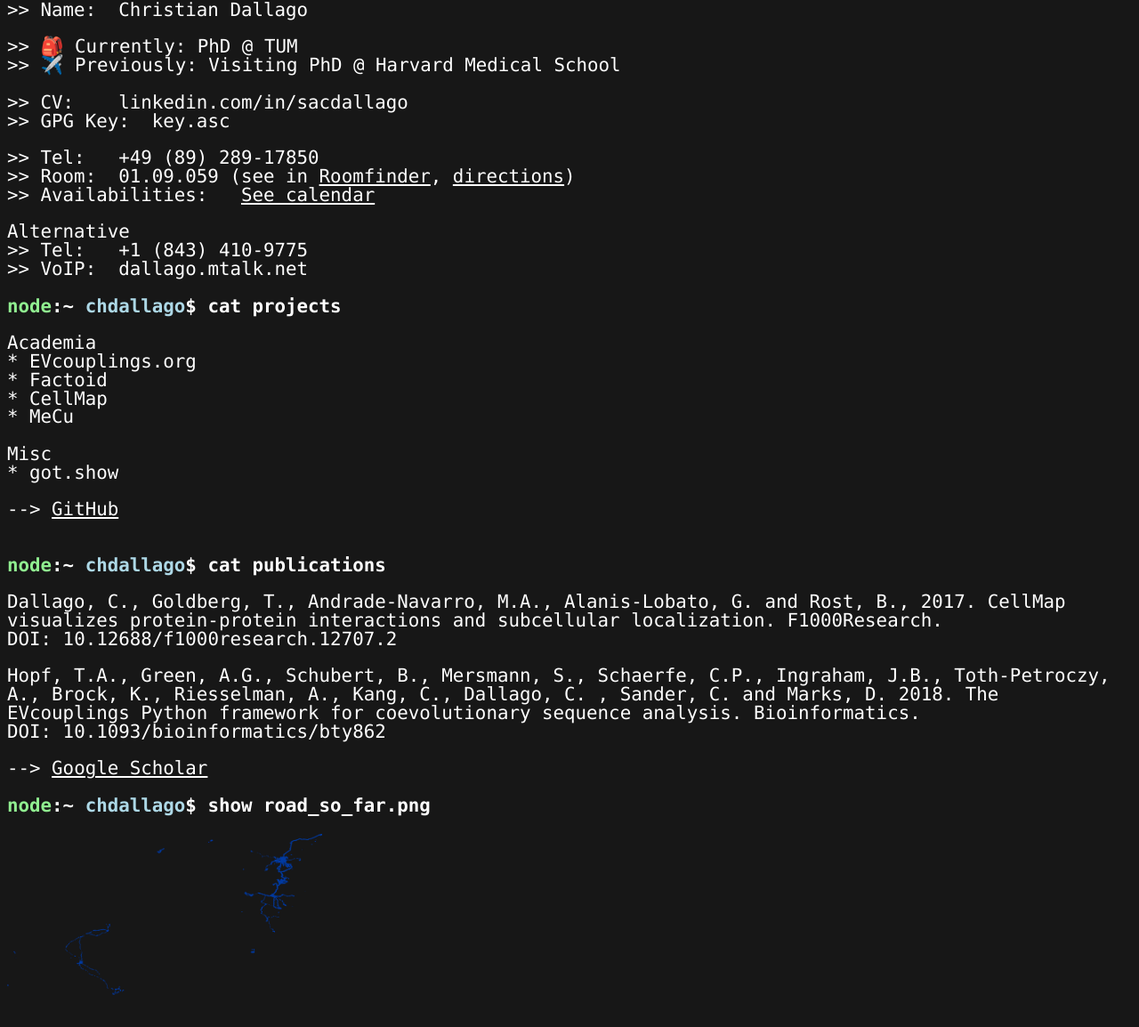
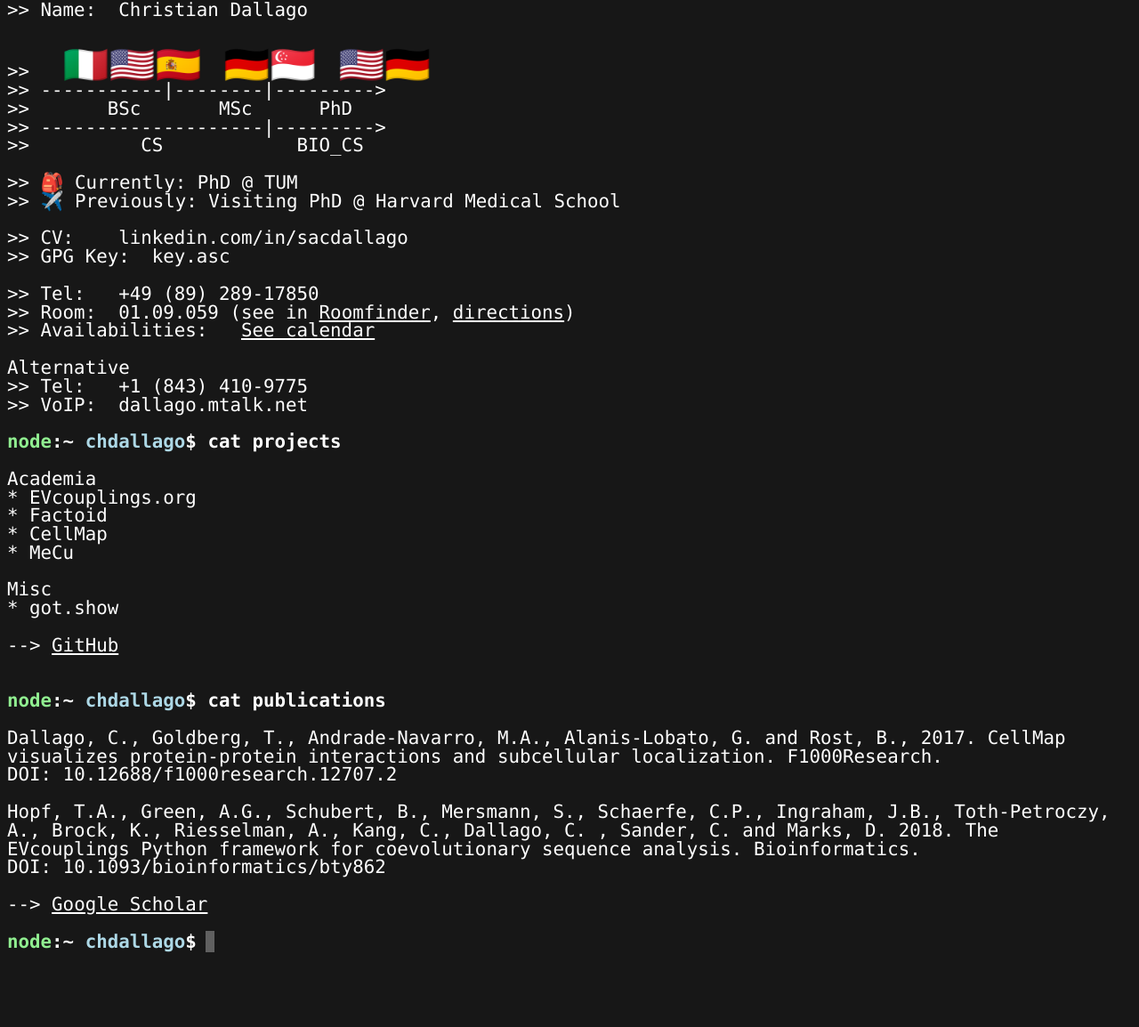
Before and after one commit to sacdallago/sacdallago.github.io, a plain HTML site: page index.html in a window 1280 px wide. Shown: the part 132-1286 px from the top of the page at 89% size. After the commit the page ends 1212 px from the top, so only its background shows below. Drawn offline with Linux system fonts and the light colour scheme.

Commit message:
put flaggies

```diff
--- a/index.html
+++ b/index.html
@@ -42,6 +42,13 @@ WHOIS <a href="#">christian.dallago.us</a>
 &gt;&gt; PIC:  <img src="mecusmall.png" style="max-width:11em">
 &gt;&gt; Name:  Christian Dallago
 &nbsp;
+&nbsp;
+&gt;&gt; <span style="font-size:2em"> 🇮🇹🇺🇲🇪🇸 🇩🇪🇸🇬 🇺🇲🇩🇪</span>
+&gt;&gt; -----------|--------|--------->
+&gt;&gt;       BSc       MSc      PhD
+&gt;&gt; --------------------|--------->
+&gt;&gt;          CS            BIO_CS
+&nbsp;
 &gt;&gt; 🎒 Currently: PhD @ TUM
 &gt;&gt; ✈️ Previously: Visiting PhD @ Harvard Medical School
 &nbsp;
@@ -80,11 +87,6 @@ DOI: <a target="_blank" href="https://doi.org/10.1093/bioinformatics/bty862">10.
 
 --> <a style="text-decoration: underline" target="_blank" href="https://scholar.google.com/citations?user=4q0fNGAAAAAJ&hl=en">Google Scholar</a>
 
-<strong><span style="color: lightgreen">node</span>:~ <span style="color: lightblue">chdallago</span>$ show road_so_far.png</strong>
-
-<img src="places.png" style="max-width:17em">
-
-&nbsp;
 <strong><span style="color: lightgreen">node</span>:~ <span style="color: lightblue">chdallago</span>$</strong></div>
         <script>
             (function(i,s,o,g,r,a,m){i['GoogleAnalyticsObject']=r;i[r]=i[r]||function(){
```
